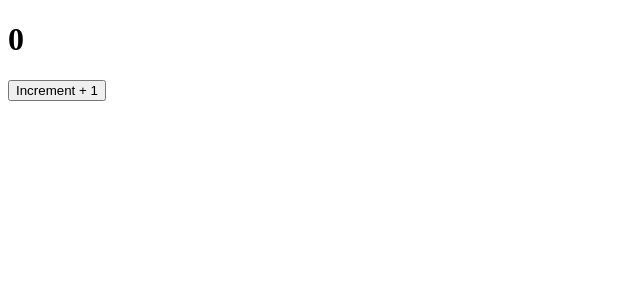
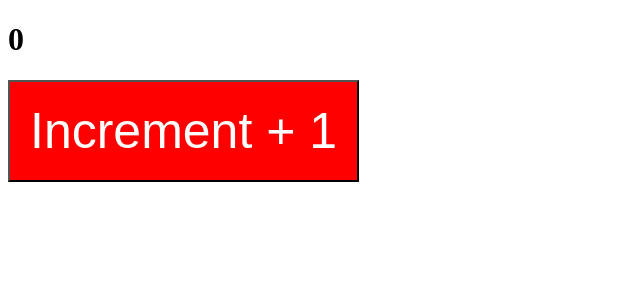
Before and after one commit to AndreiMedvedevSaratov/a046-webpack, a React app: page / in a window 1280 px wide. Shown: the top 300 px of the page, without its empty margins (0-640 px from the left). Built offline with nearby package versions, Linux system fonts and the light colour scheme.

Commit message:
Add css and sass

```diff
--- a/package.json
+++ b/package.json
@@ -17,7 +17,11 @@
     "@types/react-dom": "^18.2.11",
     "@types/webpack": "^5.28.3",
     "@types/webpack-dev-server": "^4.7.2",
+    "css-loader": "^6.8.1",
     "html-webpack-plugin": "^5.5.3",
+    "sass": "^1.69.0",
+    "sass-loader": "^13.3.2",
+    "style-loader": "^3.3.3",
     "ts-loader": "^9.5.0",
     "ts-node": "^10.9.1",
     "typescript": "^5.2.2",
--- /dev/null
+++ b/src/components/App.scss
@@ -0,0 +1,9 @@
+button {
+  background: red;
+  padding: 20px;
+
+  span {
+    color: white;
+    font-size: 50px;
+  }
+}
--- a/src/components/App.tsx
+++ b/src/components/App.tsx
@@ -1,4 +1,5 @@
 import { useState } from 'react';
+import './App.scss';
 
 export const App = () => {
   const [count, setCount] = useState<number>(0);
@@ -8,7 +9,9 @@ export const App = () => {
   return (
     <div>
       <h1>{count}</h1>
-      <button onClick={increment}>Increment + 1</button>
+      <button onClick={increment}>
+        <span>Increment + 1</span>
+      </button>
     </div>
   )
 }
--- a/webpack.config.ts
+++ b/webpack.config.ts
@@ -29,6 +29,18 @@ export default (env: EnvVariables) => {
     ],
     module: {
       rules: [
+        // порядок имеет значение!
+        {
+          test: /\.s[ac]ss$/i,
+          use: [
+            // Creates 'style' nodes from JS strings
+            "style-loader",
+            // Translates css into CommonJS
+            "css-loader",
+            // Compiles Sass to CSS
+            "sass-loader",
+          ]
+        },
         {
           test: /\.tsx?$/,
           use: "ts-loader",
```
Also changed, not shown: 5 other files (tests, documents, lock files or other folders).
